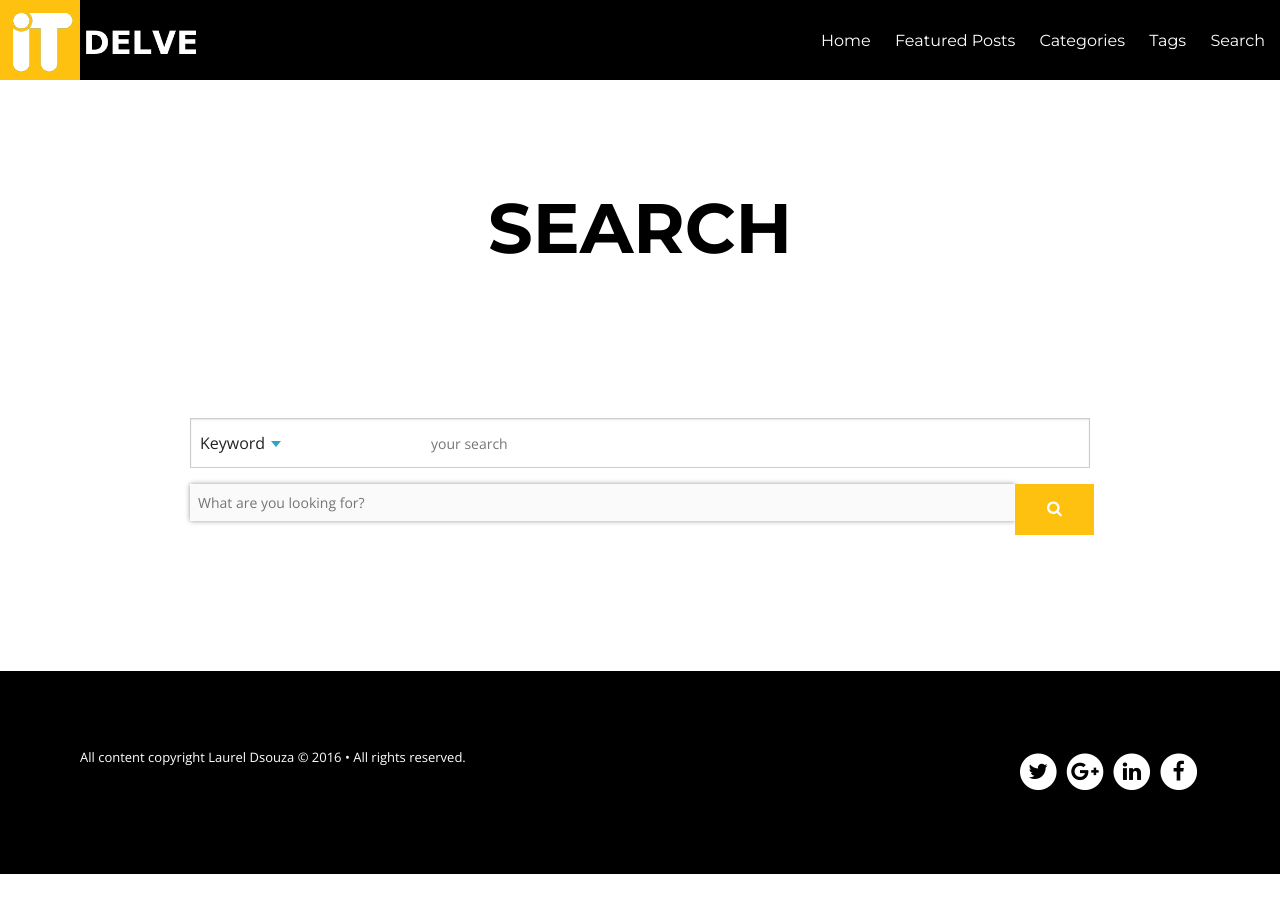
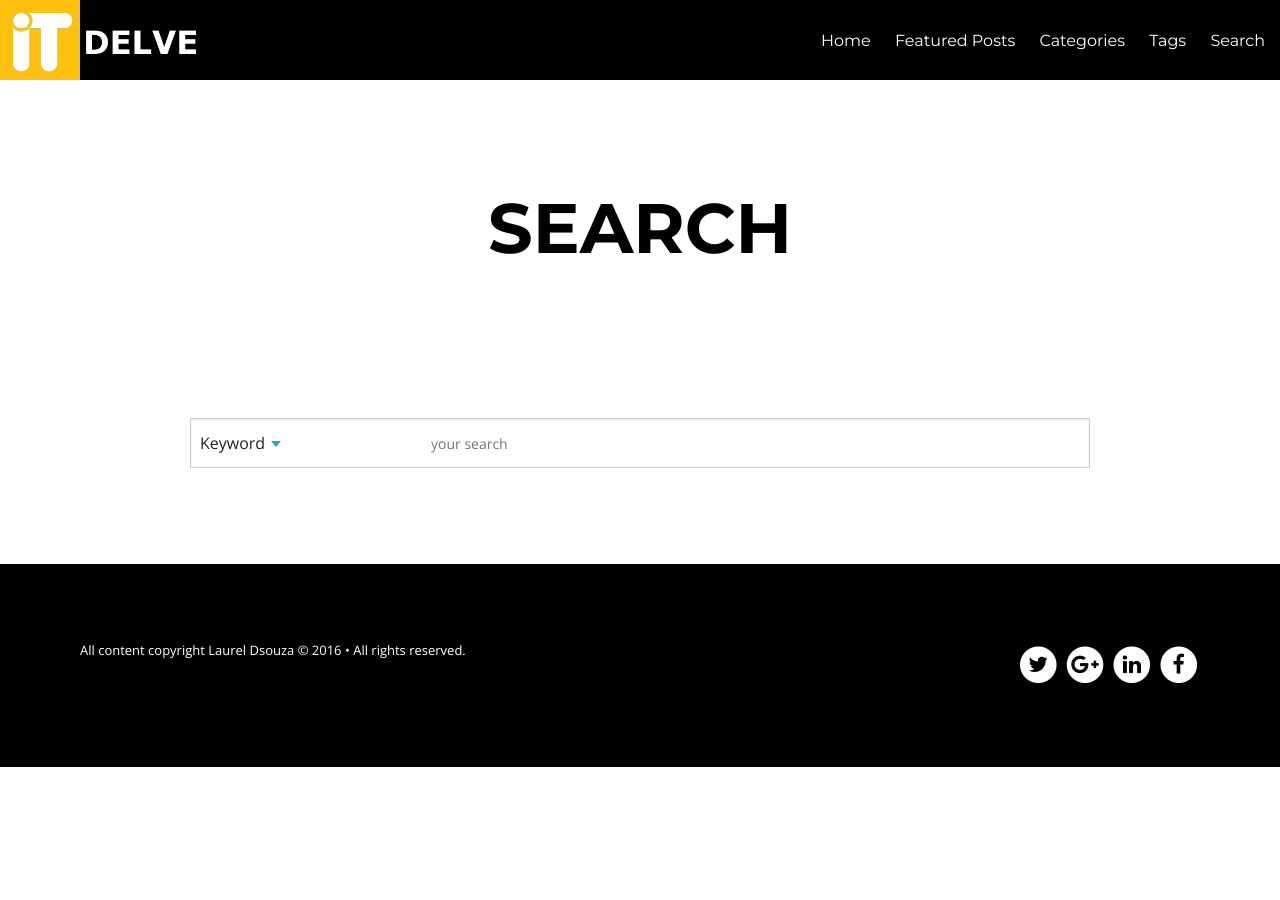
Before and after one commit to ldsouza/ldsouza.github.io, a Jekyll site: the page built from search/index.md, in a window 1280 px wide. Built offline with Jekyll 4.4.1, drawn with Linux system fonts in a browser that asks for light colours; nearby versions of some CDN libraries.

Commit message:
Update index.md

```diff
--- a/search/index.md
+++ b/search/index.md
@@ -32,35 +32,3 @@ sitemap: false
     </div>
   </div>
 </div>
-
-
-
-<!-- Search form -->
-
-<div class="row">
-  <div class="small-12 columns">
-<form method="get" action="{{ site.url }}/search/" data-search-form class="simple-search">
-      <div class="row collapse">
-        <div class="small-11 columns">
-  <input style="border-width:0px;" type="search" name="q" id="q" placeholder="What are you looking for?" data-search-input autofocus />
-		 </div>
-        <div class="small-1 columns">
-<button style="background-color: #FEC110;" type="submit"><i class="fa fa-search"></i></button>
-  </div>
-  </div>
-</form>
-</div>
-</div>
-<!-- Search results placeholder -->
-<h6 data-search-found>
-  <span data-search-found-count></span> result(s) found for &ldquo;<span data-search-found-term></span>&rdquo;.
-</h6>
-<ul style="list-style: none;" data-search-results></ul>
-
-<!-- Search result template -->
-<script type="text/x-template" id="search-result">
-  <li style="padding: 5px 0 2px 0; border-bottom: 1px solid rgba(0,0,0,0.1); font-size: 1.125rem; line-height:1.33333;"><article>
-    <a style="color:#FEC110;"href="##Url##">##Title##</a><br>
-	<a style="color:#000; font-size: .875rem"href="##Url##">##Excerpt##</a>
-  </article></li>
-</script>
```
